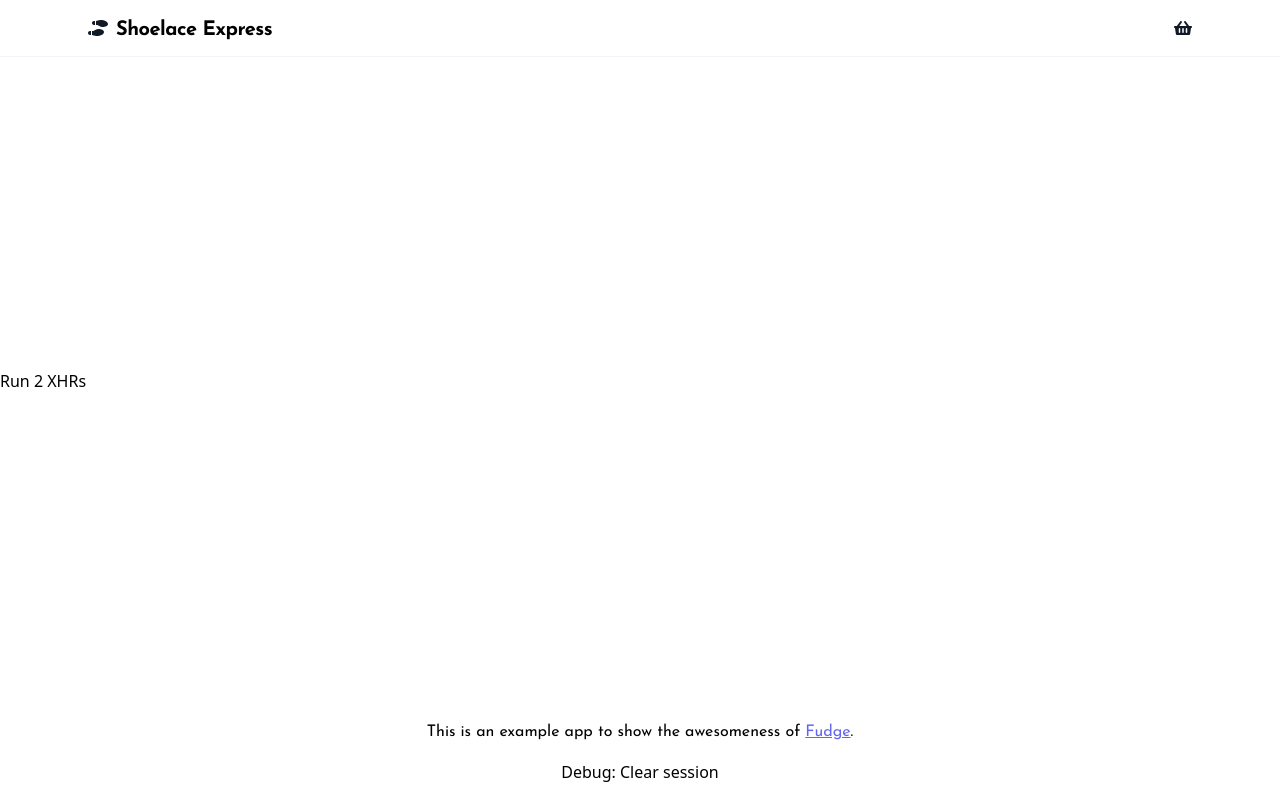
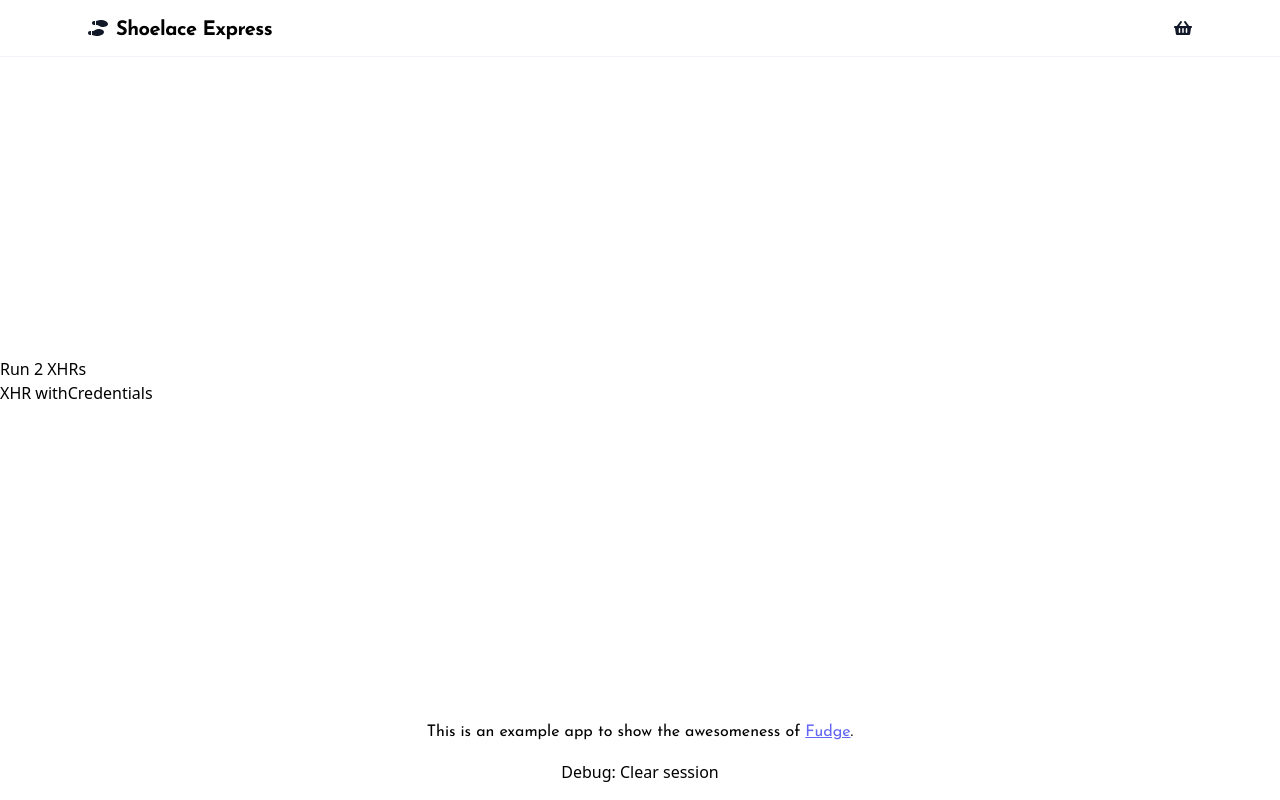
Before and after one commit to fudge-ai/examples, a Next.js app in the folder nextjs/: page /testing in a window 1280 px wide. Built offline with nearby package versions, Linux system fonts and the light colour scheme; what @fudge-ai/nextjs would draw is missing.

Commit message:
XHR test

```diff
--- a/nextjs/pages/testing.tsx
+++ b/nextjs/pages/testing.tsx
@@ -1,5 +1,5 @@
 export default function Testing() {
-  const runXHR = () => {
+  const run2XHR = () => {
     const xhr1 = new XMLHttpRequest()
     xhr1.open('POST', '/api/cart')
 
@@ -11,9 +11,17 @@ export default function Testing() {
     xhr1.send()
   }
 
+  const withCredentialsXHR = () => {
+    const xhr1 = new XMLHttpRequest()
+    xhr1.open('GET', 'http://localhost:3004/health-check')
+    xhr1.withCredentials = true
+    xhr1.send()
+  }
+
   return (
     <div>
-      <div onClick={() => runXHR()}>Run 2 XHRs</div>
+      <div onClick={() => run2XHR()}>Run 2 XHRs</div>
+      <div onClick={() => withCredentialsXHR()}>XHR withCredentials</div>
     </div>
   )
 }
```
